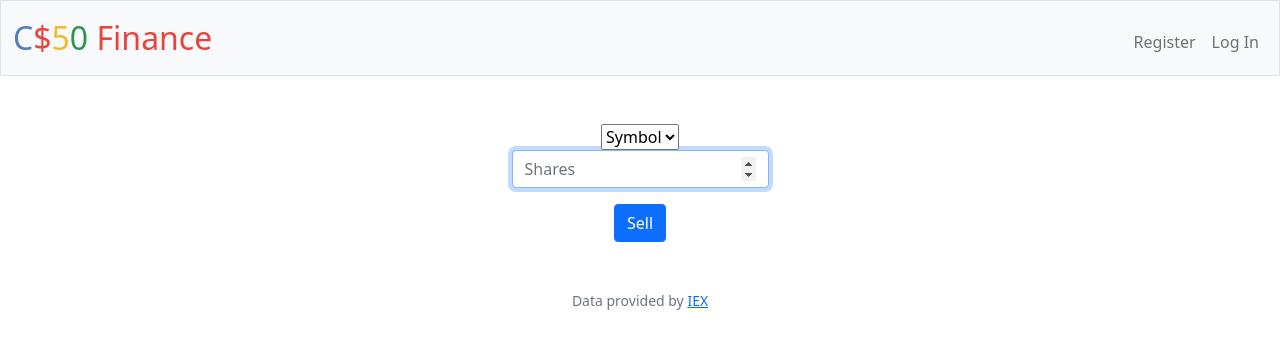
After one commit to munyite001/Finance, a Flask app: template templates/sell.html in a window 1280 px wide. The commit adds this page. Shown: the top 349 px of the page. Run offline with Flask 3, Linux system fonts and the light colour scheme; the template is opened without the code that fills it, so the values that code supplies are empty; some libraries are stand-ins or nearby versions.

Commit message:
implement sell

```diff
--- a/app.py
+++ b/app.py
@@ -50,7 +50,7 @@ def index():
 
     user_balance = db.execute("SELECT cash FROM users WHERE id = ?", session["user_id"])[0]['cash']
     totalBalance += user_balance
-    headings = list(data[0].keys())[1:]
+    headings = ["symbol", "name", "shares", "price", "total"]
     return render_template("index.html", data=data, headings=headings, total=totalBalance, user_balance=user_balance)
 
 
@@ -92,7 +92,7 @@ def buy():
             db.execute("INSERT INTO purchases (id, symbol, name, shares, price, total) VALUES (?, ?, ?, ?, ?, ?)", session["user_id"], symbol, data["name"], shares, price_per_share, total_price)
 
         elif len(db.execute("SELECT * FROM purchases WHERE id = ? AND symbol = ?", session["user_id"], symbol)) == 1:
-            db.execute("UPDATE purchases SET shares = shares + ?, price = ?, total = total + ?", shares, price_per_share, total_price)
+            db.execute("UPDATE purchases SET shares = shares + ?, price = ?, total = total + ? WHERE symbol = ? AND id = ?", shares, price_per_share, total_price, symbol, session["user_id"])
 
         #   Update the history table
         db.execute("INSERT INTO history (id, symbol, shares, price, transacted) VALUES(?, ?, ?, ?, datetime('now'))", session["user_id"], symbol, shares, price_per_share)
@@ -108,6 +108,9 @@ def buy():
 @login_required
 def history():
     """Show history of transactions"""
+    history = db.execute("SELECT * FROM history WHERE id = ?", session["user_id"])
+    headings = list(history[0].keys())[1:]
+    return render_template("history.html", history=history, headings=headings)
 
 
 
@@ -221,4 +224,44 @@ def register():
 @login_required
 def sell():
     """Sell shares of stock"""
-    return apology("TODO")
+    user_stocks = db.execute("SELECT * FROM purchases WHERE id = ?", session["user_id"])
+
+    symbols = [stock["symbol"] for stock in user_stocks]
+
+    #   If method is POST
+    if request.method == "POST":
+        symbol = request.form.get("symbol")
+        shares = int(request.form.get("shares"))
+
+        #   Ensure that the user has selected a value
+        if symbol == "Symbol" or not shares:
+            return apology("Invalid Input", 400)
+
+        #   Check that the user, has the specified shares before selling
+
+        stock = db.execute("SELECT * FROM purchases WHERE  id = ? and symbol = ?", session["user_id"], symbol)[0]
+        user_shares = stock["shares"]
+        if user_shares < shares:
+            return apology("Insufficient Shares", 403)
+        else:
+            current_price = lookup(stock["symbol"])["price"]
+            cash = current_price * shares
+
+            #   Update user cash in db
+            db.execute("UPDATE users SET cash = cash + ? WHERE id = ?", cash, session["user_id"])
+
+            #   Update purchases table to deduct share
+            db.execute("UPDATE purchases SET shares = shares - ? WHERE symbol = ? AND id = ?", shares, symbol, session["user_id"])
+
+            #   Update history table
+            db.execute("INSERT INTO history (id, symbol, shares, price, transacted) VALUES(?, ?, ?, ?, datetime('now'))", session["user_id"], symbol, -shares, current_price)
+
+            #   Check if you sold all shares of that stock and update the purchases accordingly
+            if user_shares - shares == 0:
+                db.execute("DELETE FROM purchases WHERE symbol = ? AND id = ?", symbol, session["user_id"])
+
+            #   Redirect user to home
+            return redirect("/")
+
+        #   If the request was GET
+    return render_template("sell.html", symbols=symbols)
--- a/static/styles.css
+++ b/static/styles.css
@@ -26,6 +26,7 @@ table {
     margin: 0 auto;
     width: 90%;
 }
+
 
 table thead td {
     text-transform: capitalize;
--- /dev/null
+++ b/templates/sell.html
@@ -0,0 +1,25 @@
+{%  extends "layout.html"   %}
+
+{%  block title %}
+Sell
+{%  endblock%}
+
+{%  block main  %}
+<form action="/sell" method="POST">
+    <select name="symbol">
+        <option value="Symbol" disabled selected>Symbol</option>
+
+        {%  for symbol in symbols   %}
+
+            <option value="{{ symbol }}">{{ symbol }}</option>
+
+        {%  endfor  %}
+
+    </select>
+    <div class="mb-3">
+        <input autocomplete="off" autofocus class="form-control mx-auto w-auto" type="number" name="shares" placeholder="Shares">
+    </div>
+    <button class="btn btn-primary" type="submit">Sell</button>
+</form>
+
+{%  endblock    %}
```
Also changed, not shown: templates/history.html (+34 -0 lines), test.py (+2 -7 lines), finance.db, 3 other files.
